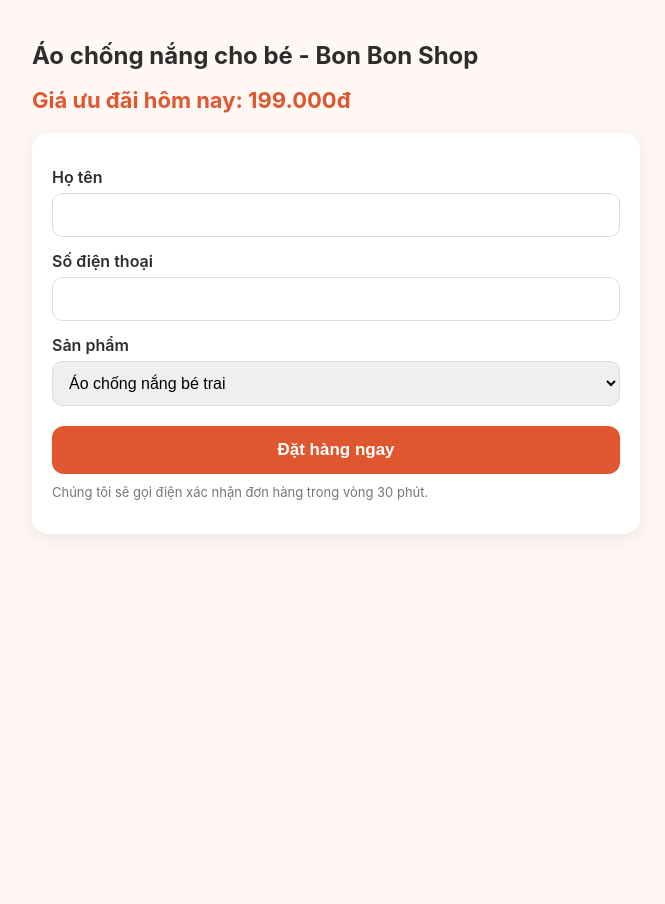
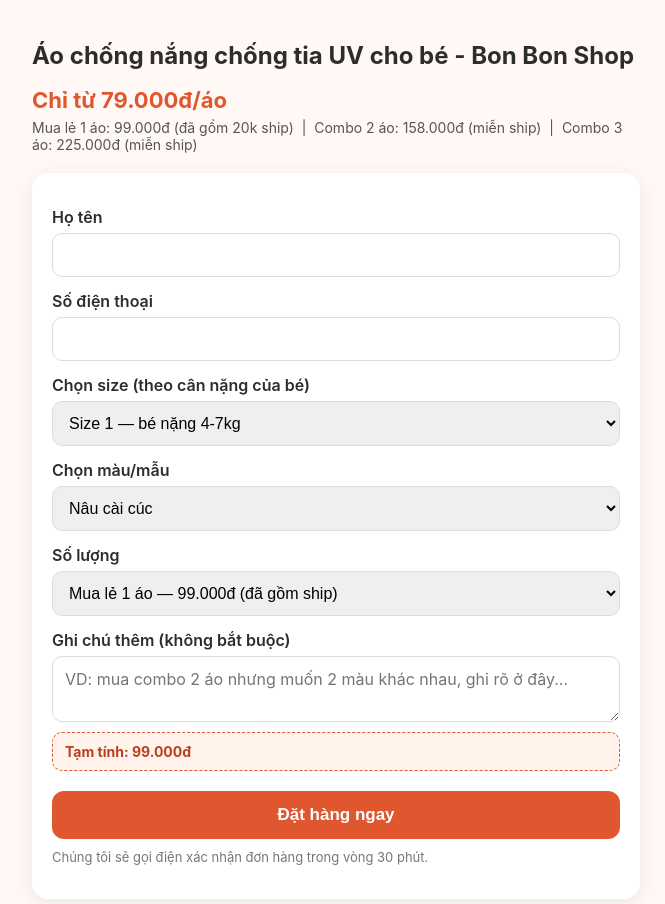
Before and after one commit to GipHub-Chinhpro/fb-conversion-landing, a website: page index.html in a window 1280 px wide. Shown: the whole page, without its empty margins (304-969 px from the left). Before the commit the page ends 800 px from the top, so only its background shows below. Drawn offline with Linux system fonts and the light colour scheme.

Commit message:
Update product details and pricing in index.html

```diff
--- a/index.html
+++ b/index.html
@@ -57,13 +57,27 @@ fbq('track', 'PageView');
   button:disabled { opacity: 0.6; cursor: not-allowed; }
   .note { font-size: 13px; color: #777; margin-top: 10px; }
   #status { margin-top: 14px; font-weight: 600; }
+  .price-sub { font-size: 14px; color: #555; font-weight: 400; margin: -14px 0 20px; }
+  .price-box {
+    background: #fff3ec; border: 1px dashed #e0562f; border-radius: 10px;
+    padding: 10px 12px; font-size: 14px; color: #b8401f; font-weight: 700; margin-top: 6px;
+  }
+  textarea {
+    width: 100%; padding: 12px; border: 1px solid #ddd; border-radius: 10px;
+    font-size: 16px; font-family: inherit; resize: vertical; min-height: 60px;
+  }
 </style>
 </head>
 <body>
 
 <div class="hero">
-  <h1>Áo chống nắng cho bé - Bon Bon Shop</h1>
-  <div class="price">Giá ưu đãi hôm nay: 199.000đ</div>
+  <h1>Áo chống nắng chống tia UV cho bé - Bon Bon Shop</h1>
+  <div class="price">Chỉ từ 79.000đ/áo</div>
+  <div class="price-sub">
+    Mua lẻ 1 áo: 99.000đ (đã gồm 20k ship) &nbsp;|&nbsp;
+    Combo 2 áo: 158.000đ (miễn ship) &nbsp;|&nbsp;
+    Combo 3 áo: 225.000đ (miễn ship)
+  </div>
 
   <div class="form-box">
     <form id="leadForm">
@@ -73,11 +87,41 @@ fbq('track', 'PageView');
       <label for="phone">Số điện thoại</label>
       <input id="phone" name="phone" type="tel" required />
 
-      <label for="product">Sản phẩm</label>
-      <select id="product" name="product">
-        <option value="Áo chống nắng bé trai">Áo chống nắng bé trai</option>
-        <option value="Áo chống nắng bé gái">Áo chống nắng bé gái</option>
+      <label for="size">Chọn size (theo cân nặng của bé)</label>
+      <select id="size" name="size" required>
+        <option value="Size 1 (4-7kg)">Size 1 — bé nặng 4-7kg</option>
+        <option value="Size 2 (7-9kg)">Size 2 — bé nặng 7-9kg</option>
+        <option value="Size 3 (10-12kg)">Size 3 — bé nặng 10-12kg</option>
+        <option value="Size 4 (13-14kg)">Size 4 — bé nặng 13-14kg</option>
+        <option value="Size 5 (15-18kg)">Size 5 — bé nặng 15-18kg</option>
       </select>
+
+      <label for="color">Chọn màu/mẫu</label>
+      <select id="color" name="color" required>
+        <option value="Nâu cài cúc">Nâu cài cúc</option>
+        <option value="Hồng cài cúc">Hồng cài cúc</option>
+        <option value="Choàng ghi">Choàng ghi</option>
+        <option value="Choàng vàng">Choàng vàng</option>
+        <option value="Choàng trắng sữa">Choàng trắng sữa</option>
+        <option value="Choàng nâu">Choàng nâu</option>
+        <option value="Choàng hồng">Choàng hồng</option>
+        <option value="Khủng long vàng">Khủng long vàng</option>
+        <option value="Tai gấu trắng sữa">Tai gấu trắng sữa</option>
+        <option value="Tai gấu nâu">Tai gấu nâu</option>
+        <option value="Khủng long xanh lá">Khủng long xanh lá</option>
+      </select>
+
+      <label for="quantity">Số lượng</label>
+      <select id="quantity" name="quantity">
+        <option value="1">Mua lẻ 1 áo — 99.000đ (đã gồm ship)</option>
+        <option value="2">Combo 2 áo — 158.000đ (miễn ship)</option>
+        <option value="3">Combo 3 áo — 225.000đ (miễn ship)</option>
+      </select>
+
+      <label for="note">Ghi chú thêm (không bắt buộc)</label>
+      <textarea id="note" name="note" placeholder="VD: mua combo 2 áo nhưng muốn 2 màu khác nhau, ghi rõ ở đây..."></textarea>
+
+      <div class="price-box" id="priceBox">Tạm tính: 99.000đ</div>
 
       <button type="submit" id="submitBtn">Đặt hàng ngay</button>
       <div class="note">Chúng tôi sẽ gọi điện xác nhận đơn hàng trong vòng 30 phút.</div>
@@ -102,6 +146,23 @@ function generateEventId() {
   return 'evt_' + Date.now() + '_' + Math.random().toString(36).slice(2);
 }
 
+// Bảng giá CHÍNH THỨC (cập nhật 2026-09-06) cho Áo chống nắng (nhóm AAA):
+// mua lẻ 1 áo không được miễn ship, mua combo 2-3 áo mới miễn ship.
+const PRICE_BY_QTY = { '1': 99000, '2': 158000, '3': 225000 };
+
+function getSelectedPrice() {
+  const qty = document.getElementById('quantity').value;
+  return PRICE_BY_QTY[qty] || PRICE_BY_QTY['1'];
+}
+
+function updatePriceBox() {
+  const price = getSelectedPrice();
+  document.getElementById('priceBox').textContent =
+    'Tạm tính: ' + price.toLocaleString('vi-VN') + 'đ';
+}
+document.getElementById('quantity').addEventListener('change', updatePriceBox);
+updatePriceBox();
+
 document.getElementById('leadForm').addEventListener('submit', async function (e) {
   e.preventDefault();
   const btn = document.getElementById('submitBtn');
@@ -110,10 +171,15 @@ document.getElementById('leadForm').addEventListener('submit', async function (e
   statusEl.textContent = 'Đang gửi...';
 
   const eventId = generateEventId();
+  const price = getSelectedPrice();
   const payload = {
     name: document.getElementById('name').value,
     phone: document.getElementById('phone').value,
-    product: document.getElementById('product').value,
+    product: 'Áo chống nắng chống tia UV cho bé',
+    size: document.getElementById('size').value,
+    color: document.getElementById('color').value,
+    quantity: document.getElementById('quantity').value,
+    note: document.getElementById('note').value,
     event_id: eventId,
     event_source_url: window.location.href,
     fbp: getCookie('_fbp'),
@@ -127,8 +193,10 @@ document.getElementById('leadForm').addEventListener('submit', async function (e
   if (window.fbq) {
     fbq('track', 'Lead', {
       content_name: payload.product,
+      content_ids: [payload.color],
       currency: 'VND',
-      value: 199000
+      value: price,
+      num_items: Number(payload.quantity)
     }, { eventID: eventId });
   }
 
```
